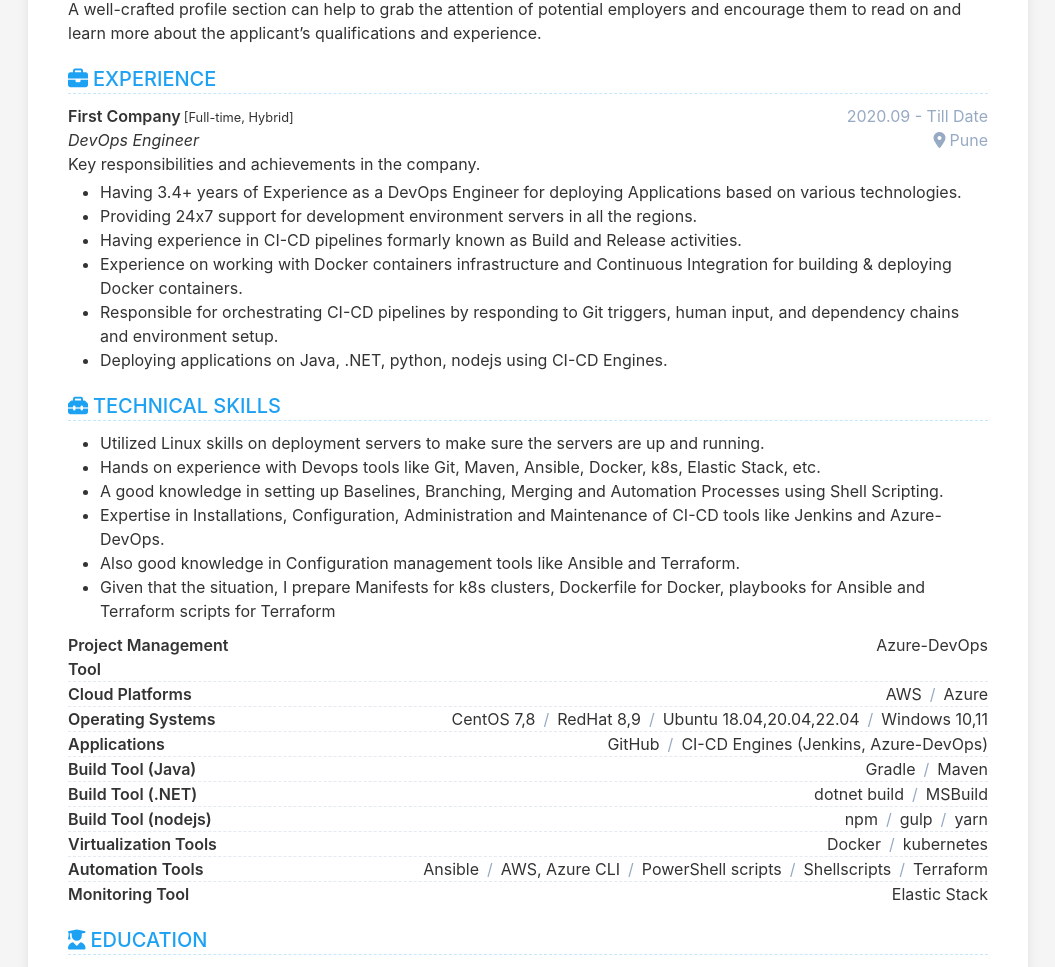
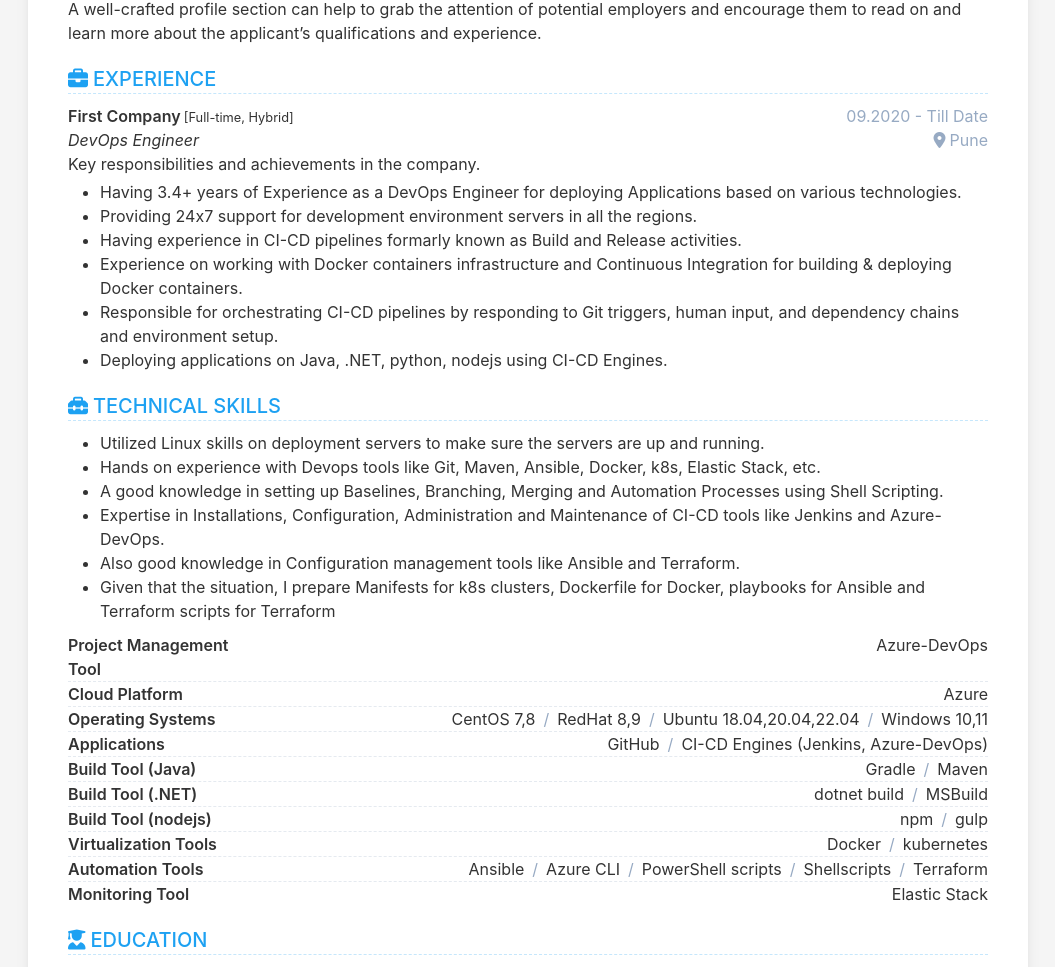
Before and after one commit to Raskinn/Resume, a Jekyll site: the page built from index.html, in a window 1280 px wide. Shown: the part 312-1279 px from the top of the page, without its empty margins (112-1167 px from the left). Built offline with Jekyll 4.4.1, drawn with Linux system fonts in a browser that asks for light colours.

Commit message:
Updated Resume

```diff
--- a/_data/data.yml
+++ b/_data/data.yml
@@ -97,7 +97,7 @@ experience:
     - company: First Company
       link:
       tags: Full-time, Hybrid
-      date: 2020.09 - Till Date
+      date: 09.2020 - Till Date
       role: DevOps Engineer
       location: Pune
       description: |
@@ -175,9 +175,8 @@ skill:
     - name:	Project Management Tool
       item:
         - Azure-DevOps
-    - name:	Cloud Platforms
+    - name:	Cloud Platform
       item:
-        - AWS
         - Azure
     - name: Operating Systems
       item:
@@ -203,16 +202,16 @@ skill:
       item:
         - npm
         - gulp
-        - yarn
 
     - name:	Virtualization Tools
       item:
         - Docker
         - kubernetes
+
     - name: Automation Tools
       item:
         - Ansible
-        - AWS, Azure CLI
+        - Azure CLI
         - PowerShell scripts
         - Shellscripts
         - Terraform
@@ -244,11 +243,10 @@ education:
       description: |
         + Completed High school from CGBSE in 2009
 
-
 certificate:
   show: false
   order: 6
-  title: Certificates
+  title: Certifications
   description: |
     The certificate section in a resume is a dedicated section where you can showcase any additional certifications or specialized training you have received. This section provides potential employers with a more complete picture of your skills and expertise, and can help you stand out from other candidates.
 
```
